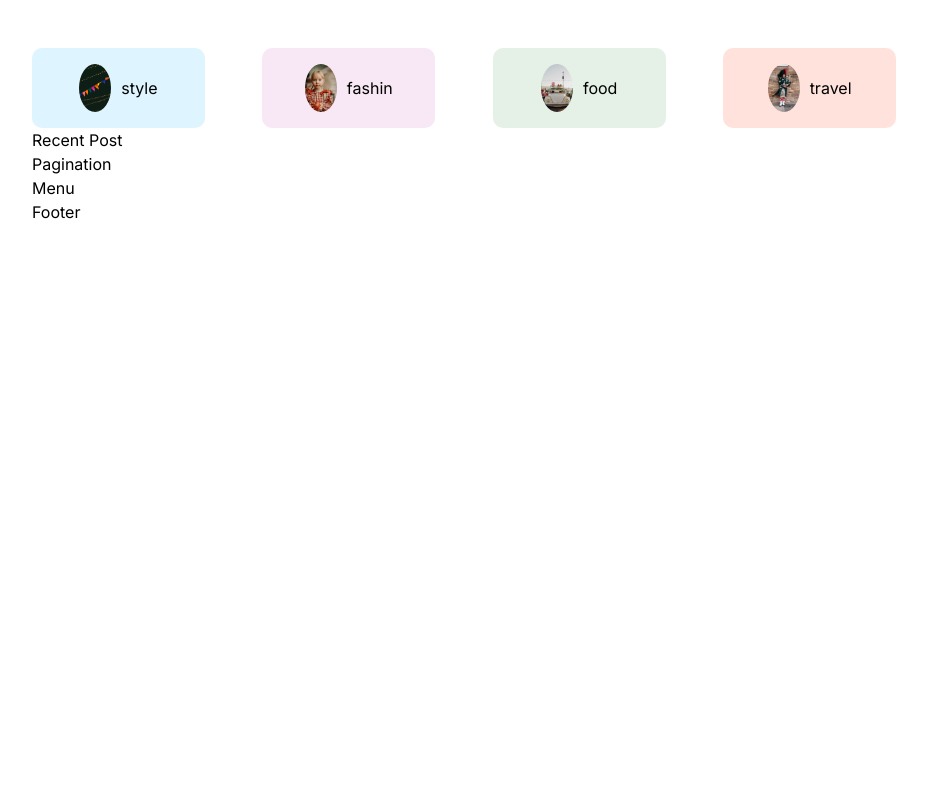
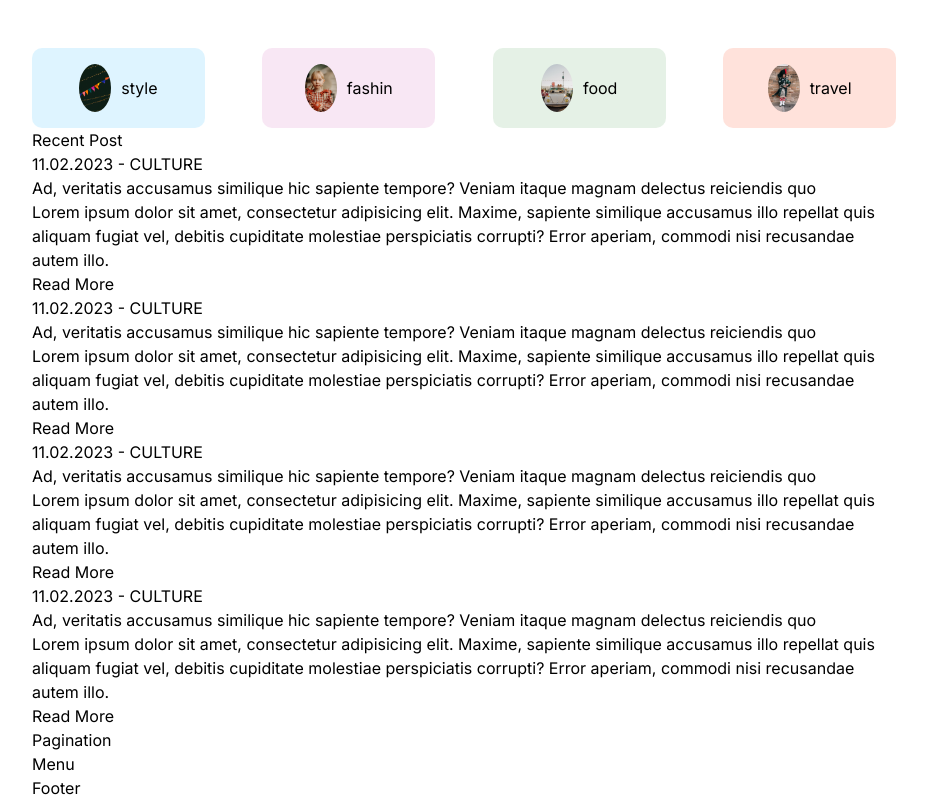
Before and after one commit to LuisArielRetanaHernadez/blog_mabi, a Next.js app: page / in a window 1280 px wide. Shown: the part 1340-2140 px from the top of the page, without its empty margins (176-1103 px from the left). Before the commit the page ends 1564 px from the top, so only its background shows below. Built offline with nearby package versions, Linux system fonts and the light colour scheme.

Commit message:
modificando la estructura  y agregando las clase imageContainer, description y link

```diff
--- a/components/card/Card.tsx
+++ b/components/card/Card.tsx
@@ -3,15 +3,28 @@ import Image from "next/image"
 import p1 from "../../public/p1.jpeg"
 
 import styles from "./card.module.css"
+import Link from "next/link"
 
 const Card = () => {
   return (
-    <div>
-      <div className={styles.posts}>
-        <div className={styles.imgContainer}>
-          <Image src={p1} alt="image p1" fill />
+    <div className={styles.container}>
+      <div className={styles.imageContainer}>
+        <Image className={styles.image} src={p1} alt="image p1" fill />
+      </div>
+      <div className={styles.textContainer}>
+        <div className={styles.datail}>
+          <span className={styles.date}>11.02.2023 - </span>
+          <span className={styles.category}>CULTURE</span>
         </div>
-        <div className={styles.textContainer}></div>
+        <Link href="/">
+          <h1>Ad, veritatis accusamus similique hic sapiente tempore? Veniam itaque magnam delectus reiciendis quo</h1>
+        </Link>
+        <p className={styles.description}>
+          Lorem ipsum dolor sit amet, consectetur adipisicing elit. Maxime, sapiente similique
+          accusamus illo repellat quis aliquam fugiat vel, debitis cupiditate molestiae perspiciatis
+          corrupti? Error aperiam, commodi nisi recusandae autem illo.
+        </p>
+        <Link className={styles.link} href="/">Read More</Link>
       </div>
     </div>
   )
```
